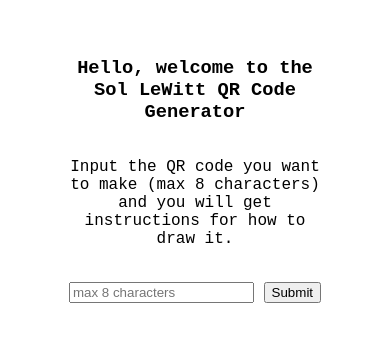
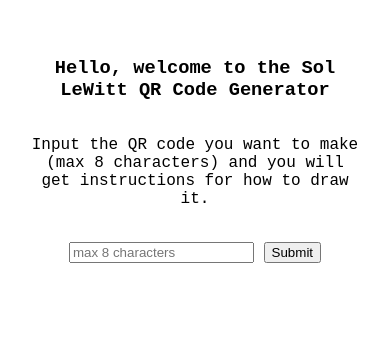
Before and after one commit to wttdotm/solLewittQRCodes, a plain HTML site: page index.html in a window 390 px wide. Shown: the part 215-556 px from the top of the page. Drawn offline with Linux system fonts and the light colour scheme.

Commit message:
mobile fixes

```diff
--- a/index.html
+++ b/index.html
@@ -1,17 +1,34 @@
 <!DOCTYPE html>
 <html lang="en">
 <meta charset="UTF-8">
-<title>Page Title</title>
+<title>LeWitt QR Code Generator</title>
 <meta name="viewport" content="width=device-width,initial-scale=1">
 <link rel="stylesheet" href="">
 <style>
   body {
-    font-family: 'Source Code Pro', monospace; display: 'flex'; align-items: 'center'; justify-content: 'center';
+    font-family: 'Source Code Pro', monospace;
+  }
+
+  .inputClass {
+    display: flex;
+    justify-content: center;
+    align-items: center;
+    flex-direction: column;
+    margin-top: 30vh;
+    text-align: center;
+    padding-left: 5vw;
+    padding-right: 5vw;
+  }
+
+  .result {
+    display: 'flex';
+    align-items: 'center';
+    justify-content: 'center';
     text-align: left;
-    margin-top: 5vh;
-    padding-left: 15vw;
-    padding-right: 15vw;
-    margin-bottom: 5vh
+    margin-top: 8vh;
+    padding-left: 10vw;
+    padding-right: 10vw;
+    margin-bottom: 10vh
   }
 
   a {
@@ -23,18 +40,18 @@
 <script src="https://cdnjs.cloudflare.com/ajax/libs/qrcodejs/1.0.0/qrcode.min.js" integrity="sha512-CNgIRecGo7nphbeZ04Sc13ka07paqdeTu0WR1IM4kNcpmBAUSHSQX0FslNhTDadL4O5SAGapGt4FodqL8My0mA==" crossorigin="anonymous" referrerpolicy="no-referrer"></script>
 <body>
 
-<div id="input" style="display: flex; justify-content: center; align-items: center; flex-direction: column; margin-top: 30vh; text-align: center;">
+<div id="input" class="inputClass">
   <h3>Hello, welcome to the Sol LeWitt QR Code Generator</h3>
-  <p>Input the QR code you want to make (max 8 characters)<br/>and you will get instructions for how to draw it.</p><br/>
+  <p>Input the QR code you want to make (max 8 characters) and you will get instructions for how to draw it.</p><br/>
   <form id="qrForm">
     <input type="text" id="qrSource" class="form-control" placeholder="max 8 characters">
     <button type="submit">Submit</button>
   </form>
 </div>
 
-<div id="result" hidden>
+<div id="result" class="result" hidden>
   <!-- I would like this qrcode to be below the toggle, but it doesnt show if i do that -->
-  <div id="instructions">
+  <div id="instructions" class="instructions">
     <h2>Instructions for a QR Code</h2>
     <h4><i>By WTTDOTM and you</i></h4>
     <h5>Text and HTML/CSS/JS, 2024. <a href="javascript:toggleQRCode()">Toggle QR Code On/Off</a>. <a href="javascript:toggleInputVsInstructions()">Make a different code.</a></h4>
```
